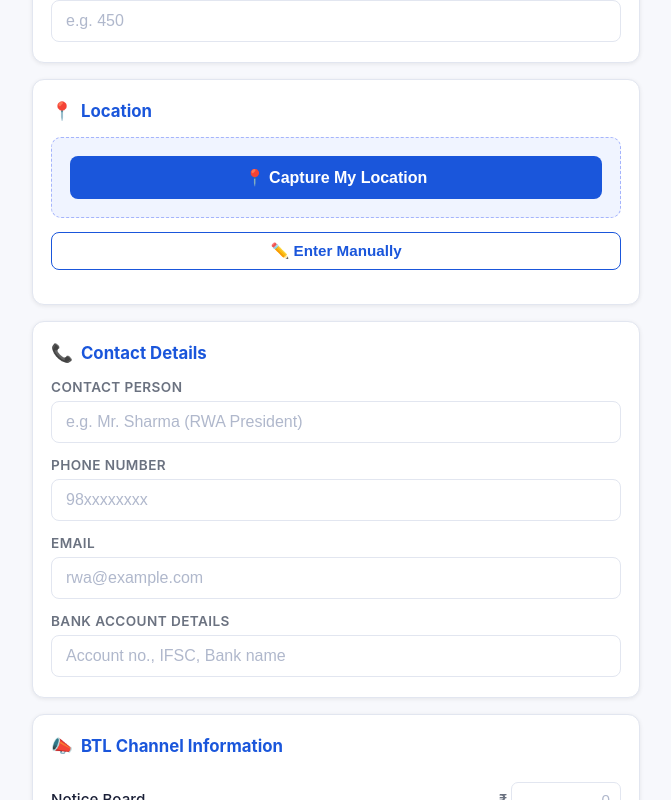
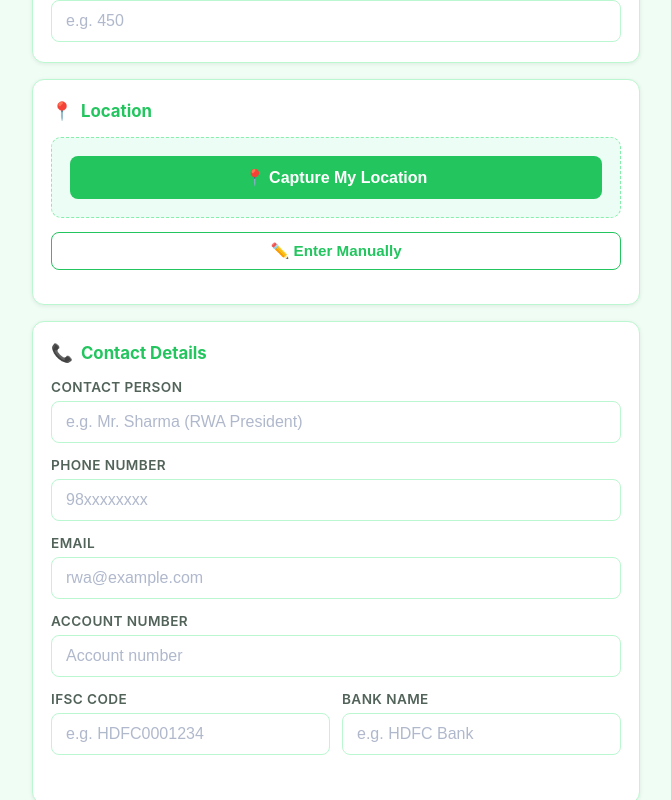
Before and after one commit to muhammedsafeeds-sys/btl-app, a React (Vite) app: page / in a window 1280 px wide. Shown: the part 480-1280 px from the top of the page, without its empty margins (304-975 px from the left). Built offline with nearby package versions, Linux system fonts and the light colour scheme.

Commit message:
Update Buloke collection fields and theme

```diff
--- a/index.html
+++ b/index.html
@@ -7,7 +7,7 @@
     <meta name="mobile-web-app-capable" content="yes" />
     <meta name="apple-mobile-web-app-capable" content="yes" />
     <meta name="apple-mobile-web-app-status-bar-style" content="black-translucent" />
-    <title>BTL Data Collection</title>
+    <title>Buloke BTL Data Collection</title>
   </head>
   <body>
     <div id="root"></div>
--- a/src/App.css
+++ b/src/App.css
@@ -2,13 +2,13 @@
 *, *::before, *::after { box-sizing: border-box; margin: 0; padding: 0; }
 
 :root {
-  --brand: #1a56db;
-  --brand-dark: #1040b0;
-  --surface: #f7f8fc;
+  --brand: #22c55e;
+  --brand-dark: #15803d;
+  --surface: #f0fdf4;
   --card: #ffffff;
-  --border: #e2e6f0;
-  --text: #1a1f36;
-  --muted: #6b7280;
+  --border: #bbf7d0;
+  --text: #17351f;
+  --muted: #52635a;
   --success: #16a34a;
   --danger: #dc2626;
   --warn: #d97706;
@@ -37,7 +37,7 @@ body {
   position: sticky;
   top: 0;
   z-index: 100;
-  box-shadow: 0 2px 8px rgba(26,86,219,.25);
+  box-shadow: 0 2px 8px rgba(34,197,94,.24);
 }
 .header-content { display: flex; align-items: center; justify-content: space-between; gap: 12px; }
 .app-title { font-size: 1.2rem; font-weight: 700; letter-spacing: -.3px; }
@@ -130,7 +130,7 @@ body {
   transition: border-color .15s;
   -webkit-appearance: none;
 }
-.field-input:focus { border-color: var(--brand); box-shadow: 0 0 0 3px rgba(26,86,219,.12); }
+.field-input:focus { border-color: var(--brand); box-shadow: 0 0 0 3px rgba(34,197,94,.16); }
 .field-input::placeholder { color: #b0b8cc; }
 
 /* ── Two-column row ── */
@@ -138,8 +138,8 @@ body {
 
 /* ── GPS box ── */
 .gps-box {
-  background: #f0f4ff;
-  border: 1.5px dashed #a5b4fc;
+  background: #ecfdf5;
+  border: 1.5px dashed #86efac;
   border-radius: 10px;
   padding: 18px;
   margin-bottom: 14px;
@@ -148,7 +148,7 @@ body {
 .gps-loading { display: flex; align-items: center; justify-content: center; gap: 10px; color: var(--brand); font-weight: 500; }
 .spinner {
   width: 20px; height: 20px;
-  border: 3px solid #c7d2fe;
+  border: 3px solid #bbf7d0;
   border-top-color: var(--brand);
   border-radius: 50%;
   animation: spin .7s linear infinite;
@@ -238,7 +238,7 @@ body {
 }
 .price-input::-webkit-outer-spin-button,
 .price-input::-webkit-inner-spin-button { -webkit-appearance: none; }
-.price-input:focus { border-color: var(--brand); outline: none; box-shadow: 0 0 0 3px rgba(26,86,219,.12); }
+.price-input:focus { border-color: var(--brand); outline: none; box-shadow: 0 0 0 3px rgba(34,197,94,.16); }
 
 /* ── Chair/Table row ── */
 .chair-table-row {
@@ -298,7 +298,7 @@ body {
   border-radius: 12px;
   cursor: pointer;
   transition: background .15s, transform .1s;
-  box-shadow: 0 4px 14px rgba(26,86,219,.3);
+  box-shadow: 0 4px 14px rgba(34,197,94,.28);
 }
 .btn-submit:active { background: var(--brand-dark); transform: scale(.98); }
 .btn-submit:disabled { opacity: .65; cursor: not-allowed; transform: none; }
--- a/src/App.jsx
+++ b/src/App.jsx
@@ -21,7 +21,7 @@ function emptyForm(agentName = '') {
     agentName,
     property: { apartmentName: '', possessionYear: '', resaleValue: '', numHouses: '' },
     location: { locality: '', zone: '', pinCode: '' },
-    contact: { contactPerson: '', phone: '', email: '', bankDetails: '' },
+    contact: { contactPerson: '', phone: '', email: '', bankAccountNo: '', ifsc: '', bankName: '' },
     btl: {
       prices: Object.fromEntries(CHANNELS_KEYS.map((k) => [k, ''])),
       chairTable: '',
@@ -127,7 +127,9 @@ export default function App() {
       contactPerson: form.contact.contactPerson,
       phone: form.contact.phone,
       email: form.contact.email,
-      bankDetails: form.contact.bankDetails,
+      bankAccountNo: form.contact.bankAccountNo,
+      ifsc: form.contact.ifsc,
+      bankName: form.contact.bankName,
       noticeBoard: form.btl.prices.noticeBoard,
       whatsapp: form.btl.prices.whatsapp,
       mygate: form.btl.prices.mygate,
@@ -189,7 +191,7 @@ export default function App() {
     <div className="app">
       <header className="app-header">
         <div className="header-content">
-          <h1 className="app-title">BTL Data Collection</h1>
+          <h1 className="app-title">Buloke BTL Data Collection</h1>
           {pendingCount > 0 && (
             <div className="pending-badge">
               🕐 {pendingCount} Draft{pendingCount > 1 ? 's' : ''} Pending
--- a/src/index.css
+++ b/src/index.css
@@ -2,8 +2,8 @@
 
 body {
   font-family: -apple-system, BlinkMacSystemFont, 'Segoe UI', Roboto, sans-serif;
-  background: #f7f8fc;
-  color: #1a1f36;
+  background: #f0fdf4;
+  color: #17351f;
   -webkit-font-smoothing: antialiased;
 }
 
--- a/src/sections/ContactDetails.jsx
+++ b/src/sections/ContactDetails.jsx
@@ -11,7 +11,7 @@ export default function ContactDetails({ data, onChange }) {
           type="text"
           className="field-input"
           placeholder="e.g. Mr. Sharma (RWA President)"
-          value={data.contactPerson}
+          value={data.contactPerson || ''}
           onChange={(e) => onChange('contactPerson', e.target.value)}
         />
       </div>
@@ -22,7 +22,7 @@ export default function ContactDetails({ data, onChange }) {
           type="tel"
           className="field-input"
           placeholder="98xxxxxxxx"
-          value={data.phone}
+          value={data.phone || ''}
           onChange={(e) => onChange('phone', e.target.value.replace(/\D/g, '').slice(0, 10))}
         />
       </div>
@@ -33,20 +33,44 @@ export default function ContactDetails({ data, onChange }) {
           type="email"
           className="field-input"
           placeholder="rwa@example.com"
-          value={data.email}
+          value={data.email || ''}
           onChange={(e) => onChange('email', e.target.value)}
         />
       </div>
 
       <div className="field-group">
-        <label className="field-label">Bank Account Details</label>
+        <label className="field-label">Account Number</label>
         <input
-          type="text"
+          type="tel"
           className="field-input"
-          placeholder="Account no., IFSC, Bank name"
-          value={data.bankDetails}
-          onChange={(e) => onChange('bankDetails', e.target.value)}
+          placeholder="Account number"
+          value={data.bankAccountNo || ''}
+          onChange={(e) => onChange('bankAccountNo', e.target.value.replace(/\D/g, ''))}
         />
+      </div>
+
+      <div className="field-row">
+        <div className="field-group">
+          <label className="field-label">IFSC Code</label>
+          <input
+            type="text"
+            className="field-input"
+            placeholder="e.g. HDFC0001234"
+            value={data.ifsc || ''}
+            onChange={(e) => onChange('ifsc', e.target.value.toUpperCase().replace(/[^A-Z0-9]/g, '').slice(0, 11))}
+          />
+        </div>
+
+        <div className="field-group">
+          <label className="field-label">Bank Name</label>
+          <input
+            type="text"
+            className="field-input"
+            placeholder="e.g. HDFC Bank"
+            value={data.bankName || ''}
+            onChange={(e) => onChange('bankName', e.target.value)}
+          />
+        </div>
       </div>
     </section>
   );
--- a/src/sections/PropertyInfo.jsx
+++ b/src/sections/PropertyInfo.jsx
@@ -1,4 +1,5 @@
-const years = Array.from({ length: 21 }, (_, i) => 2015 + i);
+const currentYear = new Date().getFullYear();
+const years = Array.from({ length: currentYear - 1970 + 11 }, (_, i) => 1970 + i);
 
 export default function PropertyInfo({ data, onChange }) {
   return (
```
Also changed, not shown: GoogleAppsScript.js (+27 -23 lines), 1 other file (tests, documents, lock files or other folders).
